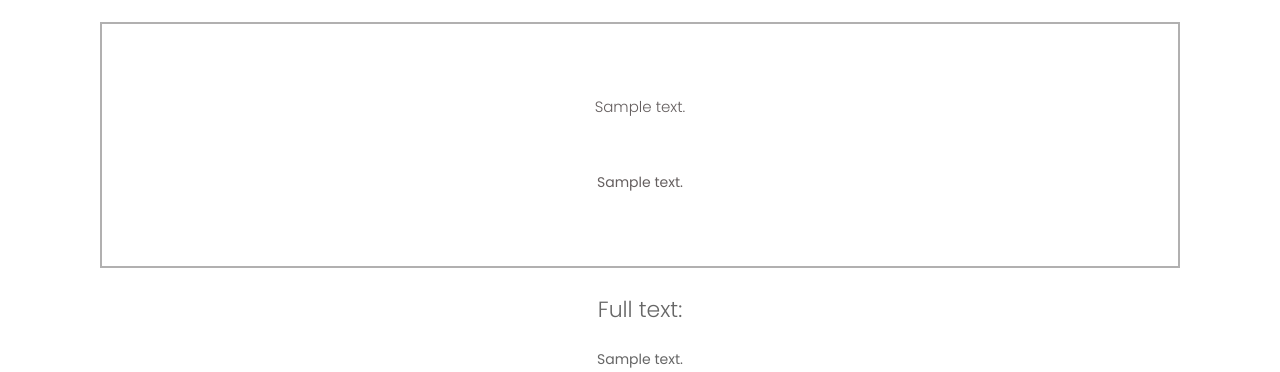
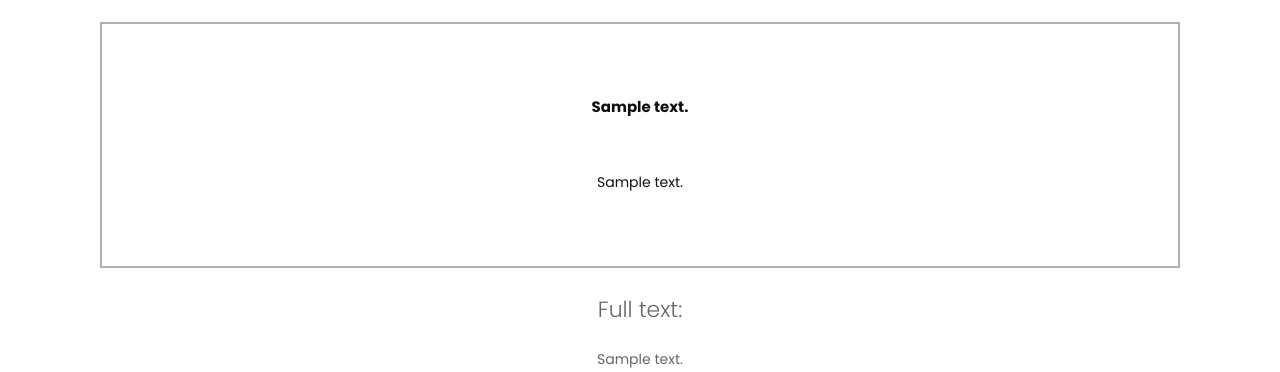
Before and after one commit to bozdogan/nodetails-website, a Flask app: template templates/index.html in a window 1280 px wide. Shown: the part 1420-1792 px from the top of the page. Run offline with Flask 2, Linux system fonts and the light colour scheme; the template is opened without the code that fills it: most values are stand-ins (such as "Sample title", 1, 10 or a date in 2020); some libraries are stand-ins or nearby versions.

Commit message:
PRODUCTION!!!1

```diff
--- a/app.py
+++ b/app.py
@@ -59,4 +59,4 @@ if __name__ == "__main__":
     API_URL = sys.argv[1] if len(sys.argv) > 1 else "http://127.0.0.1:5000"
     print("API URL: %s\n" % API_URL)
 
-    app.run(port=5001, debug=True)
+    app.run(port=5001, debug=False)
--- a/static/css/stil.css
+++ b/static/css/stil.css
@@ -5,3 +5,7 @@ a.referenced:target{
 .carousel-inner{
 	max-height: 800px;
 }
+
+.textarea p.summary {
+	font-weight: bold;
+}
--- a/static/css/style.css
+++ b/static/css/style.css
@@ -2211,7 +2211,7 @@ img.zoom {
 .textarea {
 	margin-bottom: 30px;
 	padding: 71px 19px;
-	color: #655f5f !important;
+	color: #101010;
 	width: 100%;
 	border: #b1b0b0 solid 2px;
 	border-radius: inherit;
--- a/templates/index.html
+++ b/templates/index.html
@@ -144,9 +144,10 @@
 
 			<div class="col-md-12" align="center">
 				<p style="font-size:22px">Your summary is ready:</p><br/>
+				<a name="summary-text"></a>
 				<label class="textarea" placeholder="özet" type="text" name="Outputtext" id="output">
 					{% if summary %}
-						<p>{{ summary }}</p>
+						<p class="summary">{{ summary }}</p>
 						<br><br>
 					{% endif %}
 
@@ -249,7 +250,7 @@
 	<!-- end Testimonial -->
 	<!--  footer -->
 
-	<a style="display:none;position:fixed;bottom:10px;right:10px;" href="#getsummary" title="Back to Top" id="backtotop"><img src="{{ url_for('static', filename='images/round-arrow-top.png') }}" style="height:50px" /></a>
+	<a style="display:none;position:fixed;bottom:10px;right:10px;" href="#summary-text" title="Back to Top" id="backtotop"><img src="{{ url_for('static', filename='images/round-arrow-top.png') }}" style="height:50px" /></a>
 
 
 	<!-- Javascript files-->
```
